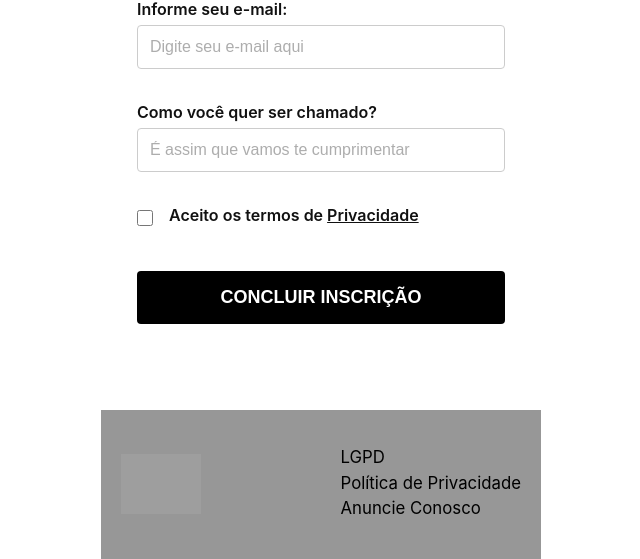
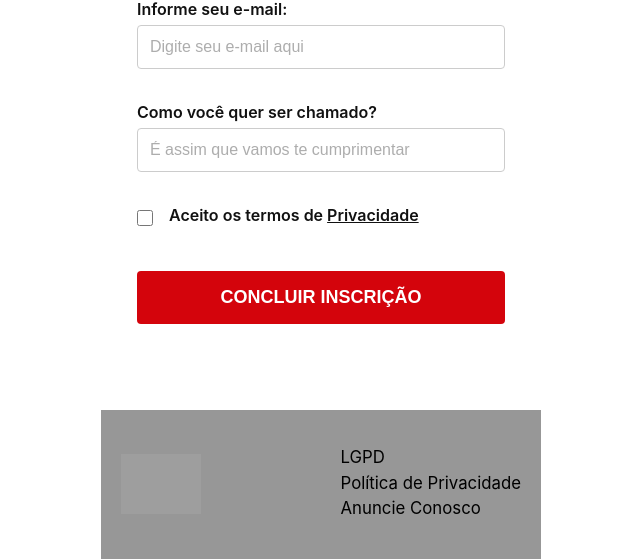
Before and after one commit to Lucascbayma/KIVO, a Django app: page /newsletter/ in a window 1280 px wide. Shown: the part 908-1467 px from the top of the page, without its empty margins (319-959 px from the left). Run offline with Django 4.2, Linux system fonts and the light colour scheme; some libraries are stand-ins or nearby versions; grey boxes are pictures that could not be loaded.

Commit message:
Arrumando cor do botão de concluir inscrição

```diff
--- a/jornal/static/jornal/css/newsletter.css
+++ b/jornal/static/jornal/css/newsletter.css
@@ -152,7 +152,7 @@
     width: 100%;
     margin-top: 25px;
     padding: 16px;
-    background-color: #000 !important;
+    background-color: #D4040C !important;
     color: #FFF !important;
     border: none;
     border-radius: 4px;
```
